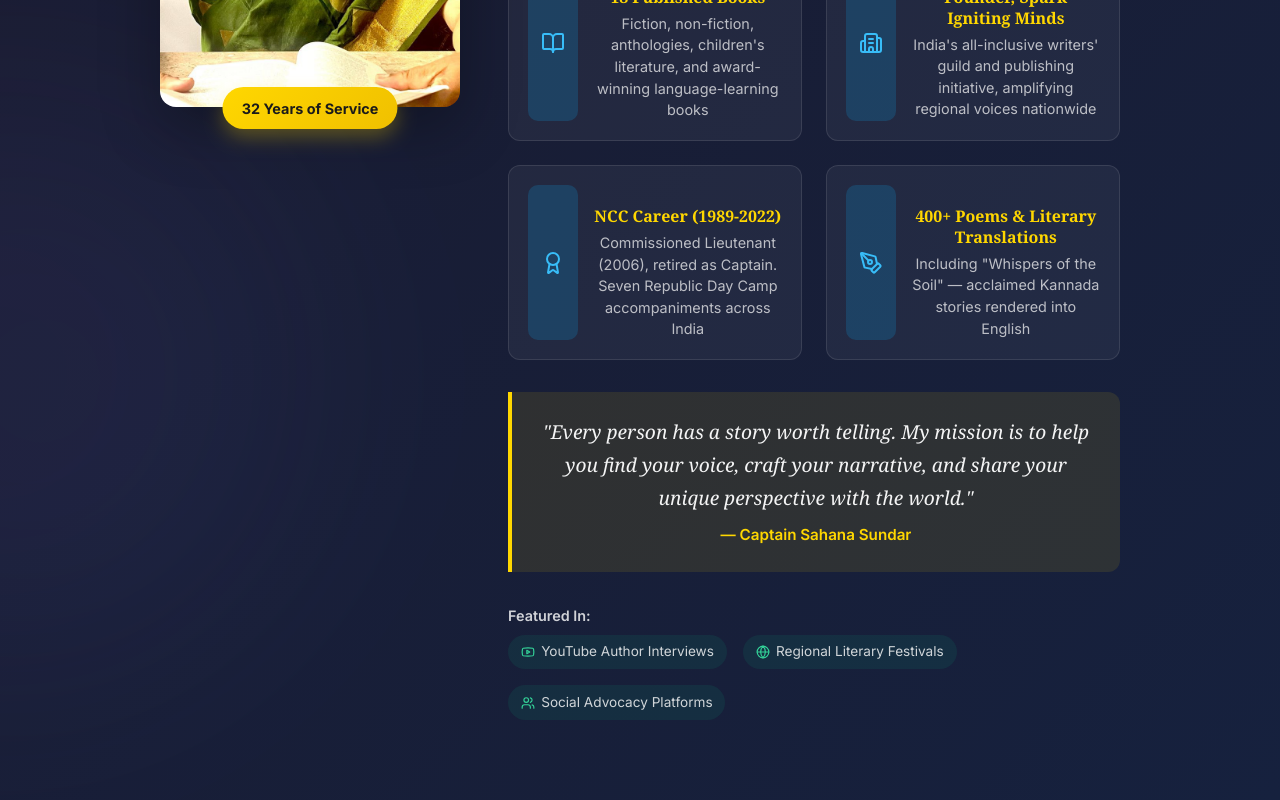
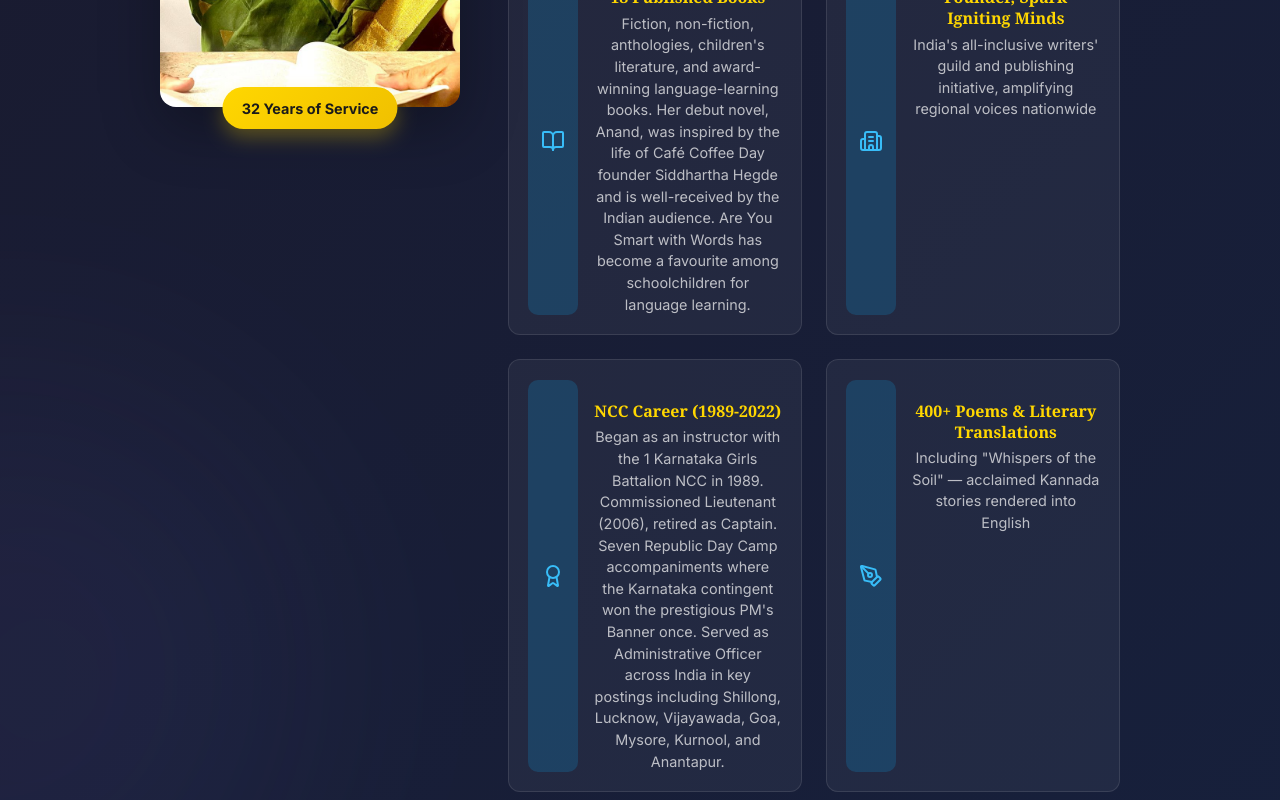
Before and after one commit to sparktuition/SparkWritersRetreat, a React (Vite) app: page / in a window 1280 px wide. Shown: the part 9120-9920 px from the top of the page. Built offline with nearby package versions, Linux system fonts and the light colour scheme.

Commit message:
fully changed

```diff
--- a/src/pages/RetreatFacilitator.css
+++ b/src/pages/RetreatFacilitator.css
@@ -88,36 +88,6 @@
   font-size: 1.15rem;
   line-height: 1.8;
   color: rgba(255, 255, 255, 0.9);
-}
-
-.facilitator-full-bio {
-  background: rgba(255, 255, 255, 0.05);
-  border: 1px solid rgba(255, 255, 255, 0.1);
-  border-radius: 12px;
-  padding: 2rem;
-  margin-top: 2rem;
-  color: rgba(255, 255, 255, 0.85);
-}
-
-.facilitator-full-bio h3 {
-  font-family: 'Cormorant Garamond', 'Georgia', serif;
-  font-size: 1.5rem;
-  font-weight: 700;
-  color: #ffd700;
-  margin-bottom: 1.5rem;
-  text-align: center;
-}
-
-.facilitator-full-bio p {
-  font-size: 1rem;
-  line-height: 1.8;
-  margin-bottom: 1.2rem;
-  text-align: justify;
-  color: rgba(255, 255, 255, 0.8);
-}
-
-.facilitator-full-bio p:last-child {
-  margin-bottom: 0;
 }
 
 .credentials-grid {
--- a/src/pages/RetreatFacilitator.tsx
+++ b/src/pages/RetreatFacilitator.tsx
@@ -39,7 +39,7 @@ const RetreatFacilitator: React.FC = () => {
                 </div>
                 <div className="credential-content">
                   <h4>18 Published Books</h4>
-                  <p>Fiction, non-fiction, anthologies, children's literature, and award-winning language-learning books</p>
+                  <p>Fiction, non-fiction, anthologies, children's literature, and award-winning language-learning books. Her debut novel, <em>Anand</em>, was inspired by the life of Café Coffee Day founder Siddhartha Hegde and is well-received by the Indian audience. <em>Are You Smart with Words</em> has become a favourite among schoolchildren for language learning.</p>
                 </div>
               </div>
 
@@ -59,7 +59,7 @@ const RetreatFacilitator: React.FC = () => {
                 </div>
                 <div className="credential-content">
                   <h4>NCC Career (1989-2022)</h4>
-                  <p>Commissioned Lieutenant (2006), retired as Captain. Seven Republic Day Camp accompaniments across India</p>
+                  <p>Began as an instructor with the 1 Karnataka Girls Battalion NCC in 1989. Commissioned Lieutenant (2006), retired as Captain. Seven Republic Day Camp accompaniments where the Karnataka contingent won the prestigious PM's Banner once. Served as Administrative Officer across India in key postings including Shillong, Lucknow, Vijayawada, Goa, Mysore, Kurnool, and Anantapur.</p>
                 </div>
               </div>
 
@@ -83,11 +83,12 @@ const RetreatFacilitator: React.FC = () => {
             </div>
 
             <div className="facilitator-media">
-              <span className="media-label">Featured In:</span>
+              <span className="media-label">Featured In & High-Profile Recognition:</span>
               <div className="media-items">
-                <span className="media-item"><Youtube size={14} /> YouTube Author Interviews</span>
-                <span className="media-item"><Globe size={14} /> Regional Literary Festivals</span>
-                <span className="media-item"><Users size={14} /> Social Advocacy Platforms</span>
+                <span className="media-item"><Youtube size={14} /> 'Spark Igniting Minds' YouTube Interview Series — featuring interviews with great personalities from Karnataka and India, with tremendous reach and engagement</span>
+                <span className="media-item"><Globe size={14} /> Book Launches by revered personalities including Sri Sri Ravi Shankar, Dr. Kiran Bedi, and Priya Dutt</span>
+                <span className="media-item"><Users size={14} /> Regional Literary Festivals</span>
+                <span className="media-item">Public Service Engagement — Brief involvement with the Aam Aadmi Party reflecting commitment to social change</span>
               </div>
             </div>
           </div>
```
Also changed, not shown: 1 other file (tests, documents, lock files or other folders).
